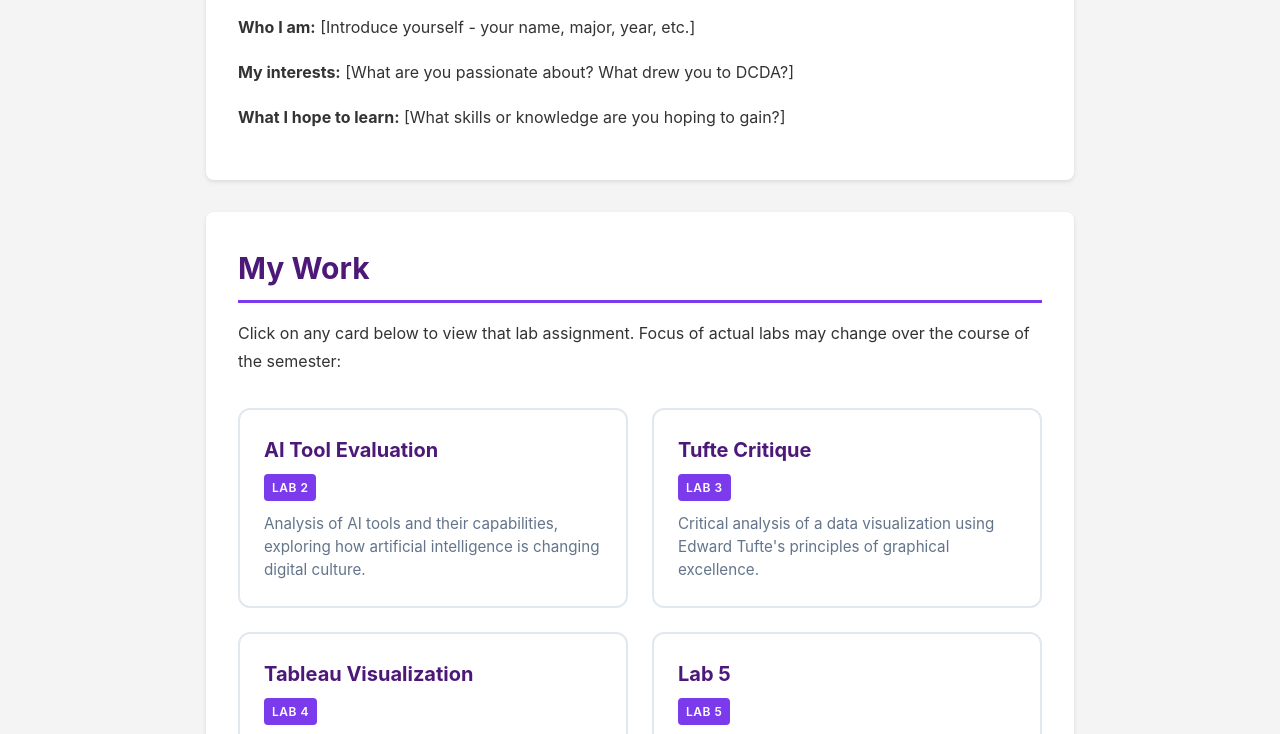
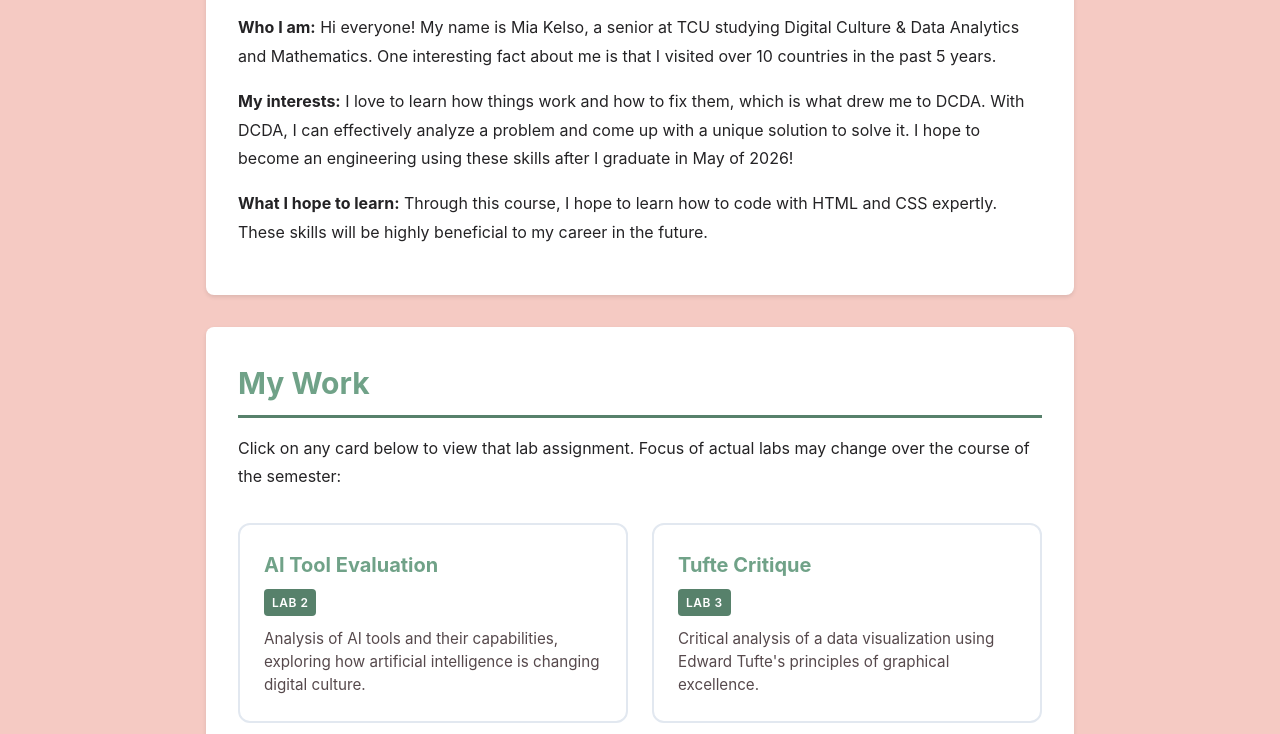
Before and after one commit to miakelso/DCDA40833-portfolio, a plain HTML site: page index.html in a window 1280 px wide. Shown: the part 645-1379 px from the top of the page. Drawn offline with Linux system fonts and the light colour scheme.

Commit message:
Changes as of 1/20 @ 10:34 am

```diff
--- a/css/styles.css
+++ b/css/styles.css
@@ -7,13 +7,13 @@
    CSS Variables (Color Scheme)
    ========================= */
 :root {
-    --primary-color: #4d1979;      /* TCU Purple */
-    --secondary-color: #7c3aed;    /* Light Purple */
-    --accent-color: #ffd700;       /* Gold accent */
-    --text-color: #333;            /* Dark gray for text */
-    --text-secondary: #64748b;     /* Lighter gray for captions */
-    --bg-color: #f4f4f4;           /* Light background */
-    --white: #ffffff;
+    --primary-color: #70a288;      /* TCU Purple */
+    --secondary-color: #57816b;    /* Light Purple */
+    --accent-color: #e5538b;       /* Gold accent */
+    --text-color: #242325;            /* Dark gray for text */
+    --text-secondary: #56494c;     /* Lighter gray for captions */
+    --bg-color: #f5cac3;           /* Light background */
+    --white: #f7ede2;
 }
 
 /* =========================
@@ -61,7 +61,7 @@ header p {
 }
 
 nav {
-    background-color: #3d1461;
+    background-color: #e5538b;
     padding: 0.75rem;
     display: flex;              /* Make nav a flex container */
     justify-content: center;    /* Center the ul inside nav */
--- a/index.html
+++ b/index.html
@@ -5,7 +5,7 @@
     <meta name="viewport" content="width=device-width, initial-scale=1.0">
     <meta name="description" content="Skills Portfolio showcasing work from DCDA 40833">
     <meta name="author" content="Your Name">
-    <title>Your Name | DCDA 40833 Skills Portfolio</title>
+    <title>Mia Kelso | DCDA 40833 Skills Portfolio</title>
     <link rel="stylesheet" href="css/styles.css">
 </head>
 <body>
@@ -23,7 +23,7 @@
 
     <!-- Header: Your name and course info -->
     <header>
-        <h1>Your Name</h1>
+        <h1>Mia Kelso</h1>
         <p>DCDA 40833 Skills Portfolio | Spring 2026</p>
     </header>
 
@@ -40,9 +40,9 @@
         <section id="about">
             <h2>About Me</h2>
             <!-- TODO: Replace this placeholder content with information about yourself -->
-            <p><strong>Who I am:</strong> [Introduce yourself - your name, major, year, etc.]</p>
-            <p><strong>My interests:</strong> [What are you passionate about? What drew you to DCDA?]</p>
-            <p><strong>What I hope to learn:</strong> [What skills or knowledge are you hoping to gain?]</p>
+            <p><strong>Who I am:</strong> Hi everyone! My name is Mia Kelso, a senior at TCU studying Digital Culture & Data Analytics and Mathematics. One interesting fact about me is that I visited over 10 countries in the past 5 years. </p>
+            <p><strong>My interests:</strong> I love to learn how things work and how to fix them, which is what drew me to DCDA. With DCDA, I can effectively analyze a problem and come up with a unique solution to solve it. I hope to become an engineering using these skills after I graduate in May of 2026!</p>
+            <p><strong>What I hope to learn:</strong> Through this course, I hope to learn how to code with HTML and CSS expertly. These skills will be highly beneficial to my career in the future.</p>
 
             <!-- Optional: Add a photo of yourself -->
             <!--
@@ -111,8 +111,8 @@
 
     <!-- Footer: Links and copyright -->
     <footer>
-        <p><a href="https://github.com/yourusername/your-repo-name">View Repository on GitHub</a></p>
-        <p>&copy; 2026 Your Name | DCDA 40833 | TCU</p>
+        <p><a href="https://github.com/miakelso/DCDA40833-portfolio.git">View Repository on GitHub</a></p>
+        <p>&copy; 2026 Mia Kelso | DCDA 40833 | TCU</p>
     </footer>
 </body>
 </html>
```
Also changed, not shown: practice.html (added, +26 -0 lines), images/Headshot 200x200 pixels.jpg (added), images/IMG_8837.jpeg (added).
